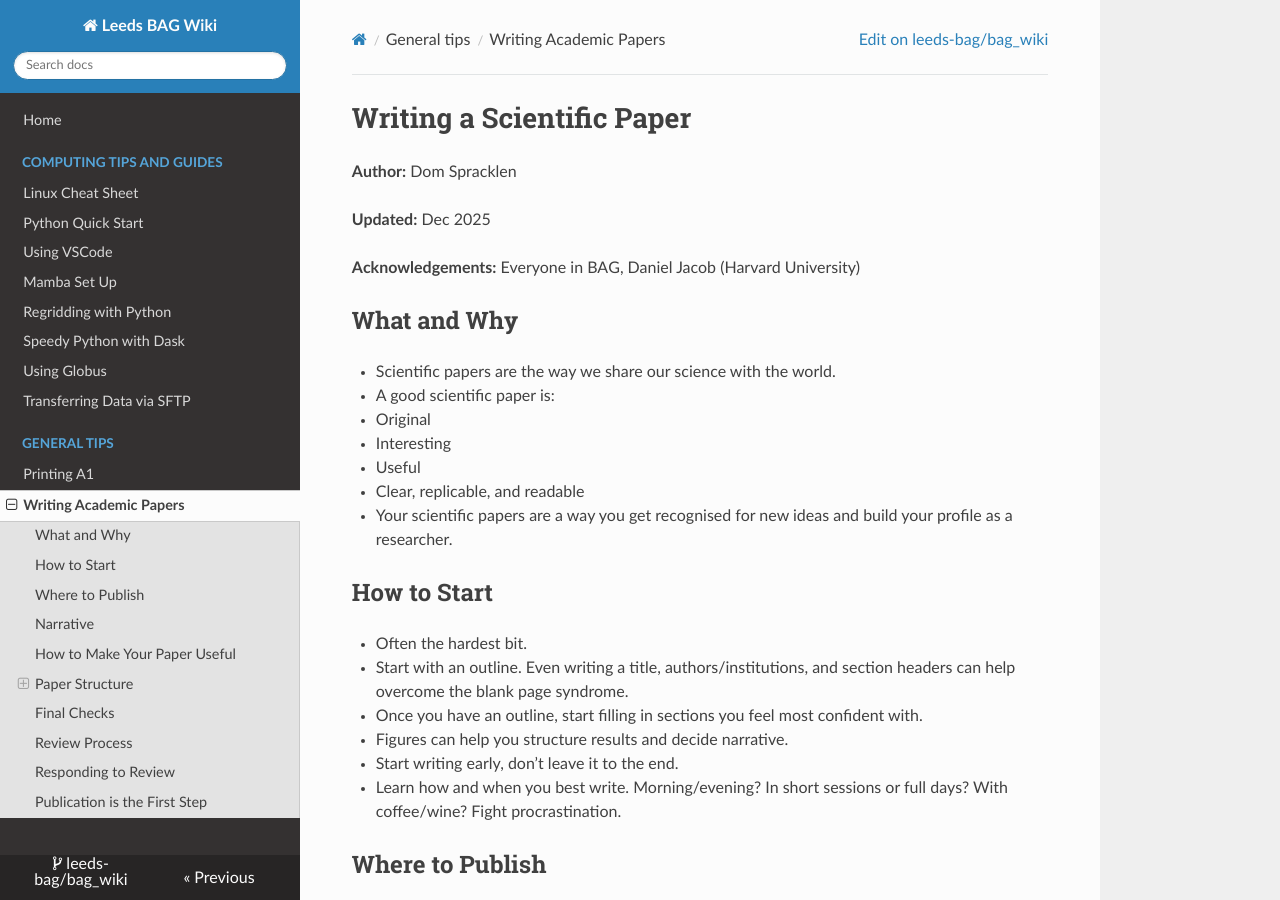
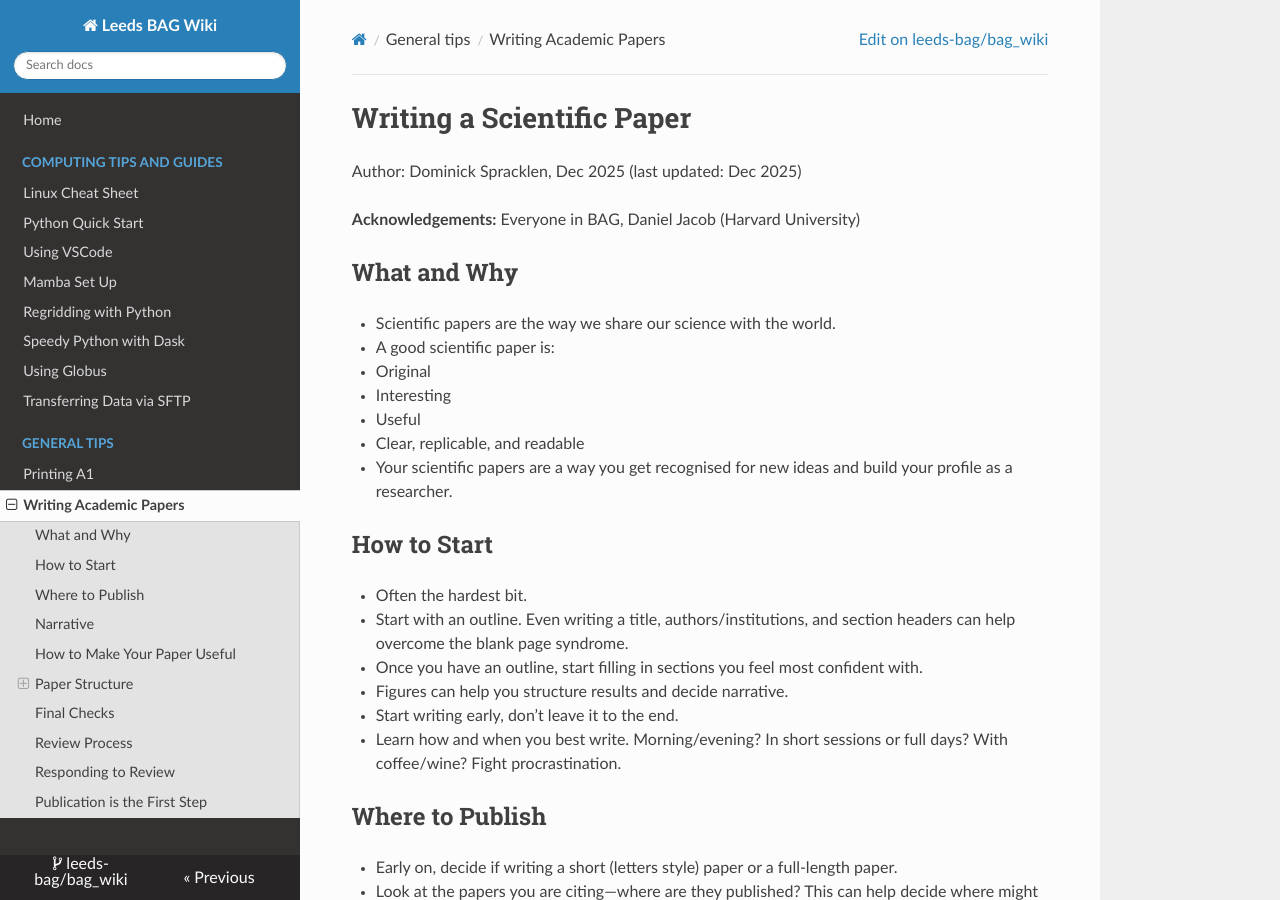
Before and after one commit to leeds-bag/bag_wiki, an MkDocs documentation site: the page built from docs/paper_writing.md, in a window 1280 px wide and 900 px high. Built offline with MkDocs 1.6.1, drawn with Linux system fonts in a browser that asks for light colours; nearby versions of some CDN libraries.

Commit message:
Revise author details in paper writing document
Updated author name and last updated date.

```diff
--- a/docs/paper_writing.md
+++ b/docs/paper_writing.md
@@ -1,8 +1,6 @@
 # Writing a Scientific Paper
 
-**Author:** Dom Spracklen
-
-**Updated:** Dec 2025
+Author: Dominick Spracklen, Dec 2025 (last updated: Dec 2025)
 
 **Acknowledgements:** Everyone in BAG, Daniel Jacob (Harvard University)
 
```
